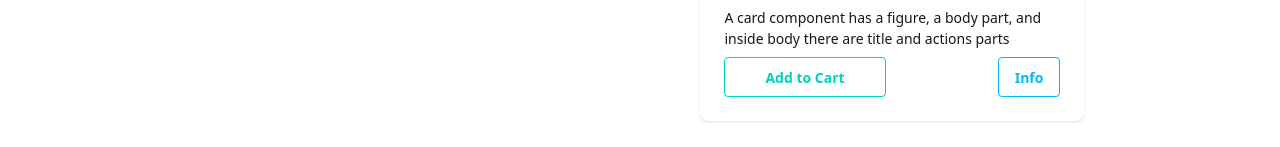
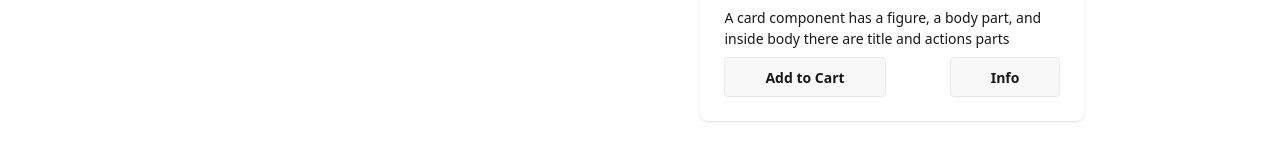
Before and after one commit to imrulhassanemon/shopping-mart, a React (Vite) app: page / in a window 1280 px wide. Shown: the part 404-551 px from the top of the page. Built offline with nearby package versions, Linux system fonts and the light colour scheme.

Commit message:
toggle button using usestate

```diff
--- a/src/App.jsx
+++ b/src/App.jsx
@@ -1,16 +1,41 @@
 import "./App.css";
-import React from "react";
+import React, { useState } from "react";
 import Navbar from "./component/header/navbar";
 import Allproducts from "./component/Allproducts/Allproducts";
 import CartContainer from "./component/CartContainer/CartContainer";
 
 const App = () => {
+
+
+  const [isActive, setActive] = useState({
+    cart: NaN,
+    status: "active",
+  });
+
+
+  const handleIsActiveStatus = (status) => {
+    if(status === 'cart'){
+      setActive({
+        cart: true,
+        status: 'cart-active'
+      })
+    }
+    else{
+      setActive({
+        cart: false,
+        status: "about-active"
+      })
+    }
+  }
+  console.log(isActive);
+
+
   return (
     <div>
       <Navbar></Navbar>
       <div className="flex justify-around">
         <Allproducts></Allproducts>
-        <CartContainer></CartContainer>
+        <CartContainer isActive={isActive} handleIsActiveStatus={handleIsActiveStatus}></CartContainer>
       </div>
     </div>
   );
--- /dev/null
+++ b/src/component/About/About.jsx
@@ -0,0 +1,11 @@
+import React from 'react';
+
+const About = () => {
+    return (
+        <div>
+
+        </div>
+    );
+};
+
+export default About;
--- /dev/null
+++ b/src/component/Cart/Cart.jsx
@@ -0,0 +1,11 @@
+import React from 'react';
+
+const Cart = () => {
+    return (
+        <div>
+
+        </div>
+    );
+};
+
+export default Cart;
--- a/src/component/CartContainer/CartContainer.jsx
+++ b/src/component/CartContainer/CartContainer.jsx
@@ -1,6 +1,7 @@
 import React from "react";
 
-const CartContainer = () => {
+const CartContainer = ({handleIsActiveStatus, isActive}) => {
+
   return (
     <div>
       <div className="card bg-base-100 w-96 shadow-sm">
@@ -19,11 +20,11 @@ const CartContainer = () => {
             A card component has a figure, a body part, and inside body there
             are title and actions parts
           </p>
-          <div className="card-actions  justify-between">
-            <button className="btn px-10 py-1 btn-outline btn-accent">
+          <div  className="card-actions  justify-between">
+            <button onClick={()=>handleIsActiveStatus('cart')} className={ isActive.cart? "btn px-10 py-1 bg-green-300  " : "btn px-10 py-1"}>
               Add to Cart
             </button>
-            <button className="btn btn-outline btn-info">Info</button>
+            <button onClick={()=>handleIsActiveStatus('about')} className={ isActive.cart ==false ? "btn px-10 py-1 bg-green-300  " : "btn px-10 py-1"}>Info</button>
           </div>
         </div>
       </div>
@@ -31,4 +32,5 @@ const CartContainer = () => {
   );
 };
 
+
 export default CartContainer;
```
